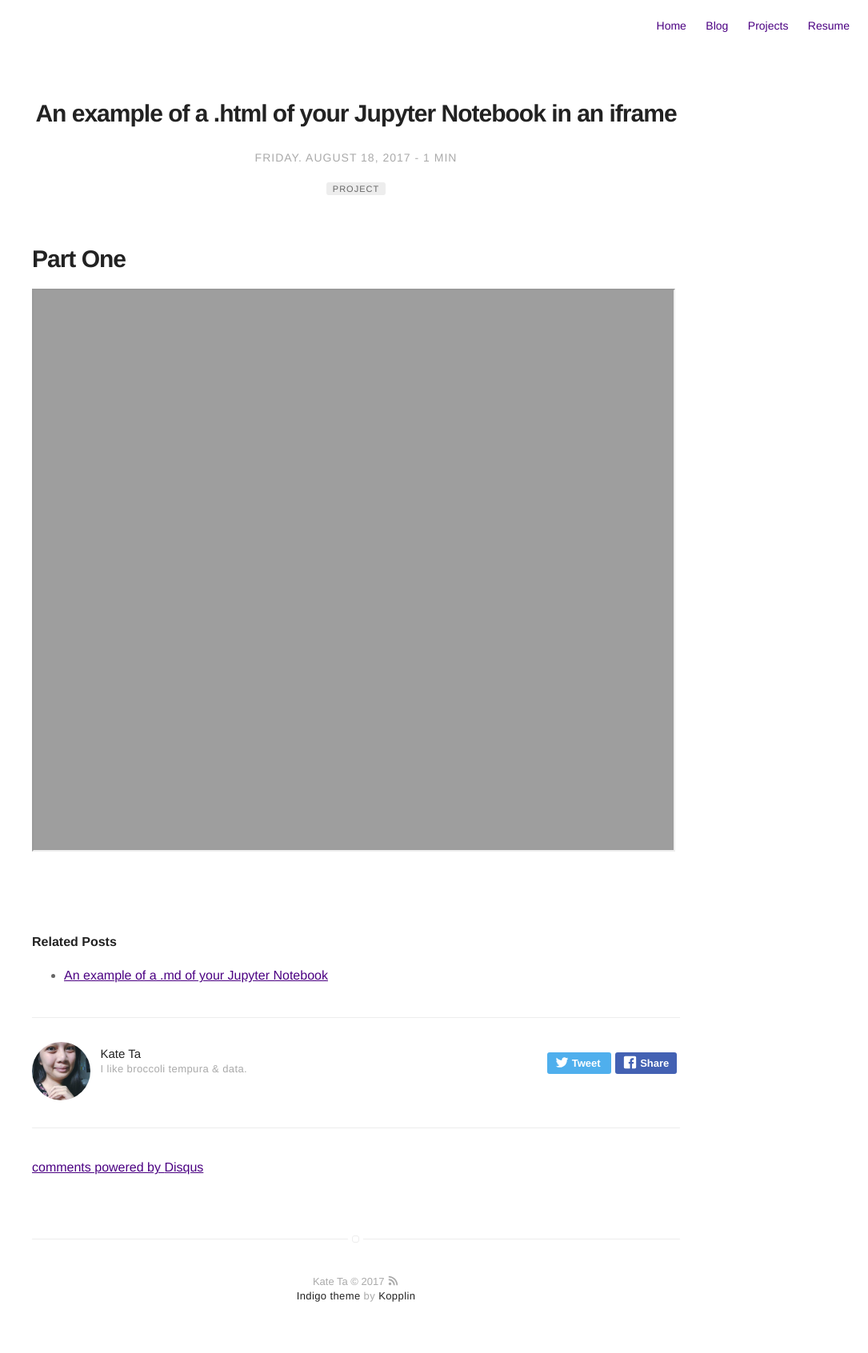
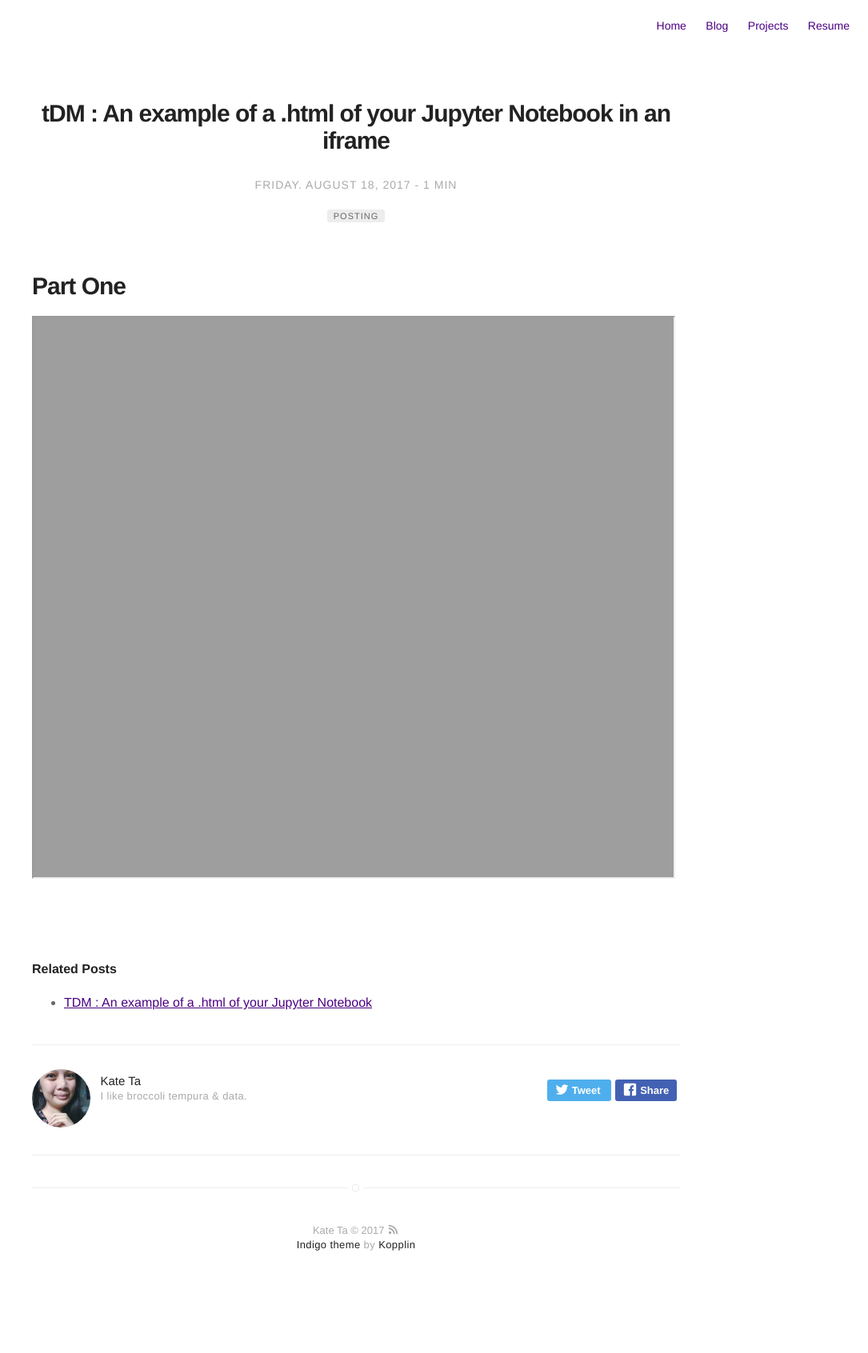
Before and after one commit to ktbernoulli/ktbernoulli.github.io, a Jekyll site: the page built from _posts/2017-08-18-part-one-iframe.markdown, in a window 1280 px wide. Shown: the whole page at 80% size, without its empty margins (195-1280 px from the left). Built offline with Jekyll 4.4.1, drawn with Linux system fonts in a browser that asks for light colours; comment, search, counter and statistics services are not loaded; after the commit the page ends 1628 px from its top, so only the background shows below that; part of the change alters nothing that is shown.

Commit message:
Updated description & made it into a blog.
Maybe I shouldn't add this into the blog pagination...

```diff
--- a/_posts/2017-08-18-part-one-iframe.markdown
+++ b/_posts/2017-08-18-part-one-iframe.markdown
@@ -1,12 +1,12 @@
 ---
-title: "An example of a .html of your Jupyter Notebook in an iframe"
+title: "tDM : An example of a .html of your Jupyter Notebook in an iframe"
 layout: post
 date: 2017-08-18
-tag: project
-projects: true
-hidden: true # don't count this post in blog pagination
-description: "If you are unsatisfied with your project, improve upon mine."
-category: project
+tag: posting
+projects: false
+hidden: false # count this post in blog pagination
+description: "Probably the best render version for this particular theme I have, or if your theme has spacing issues."
+category: instructions
 author: kateta
 externalLink: false
 ---
```
